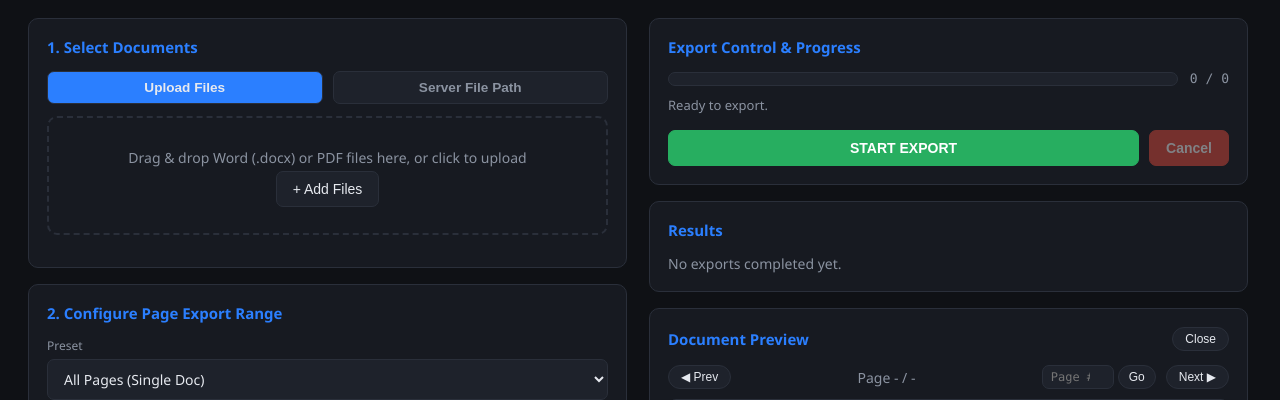
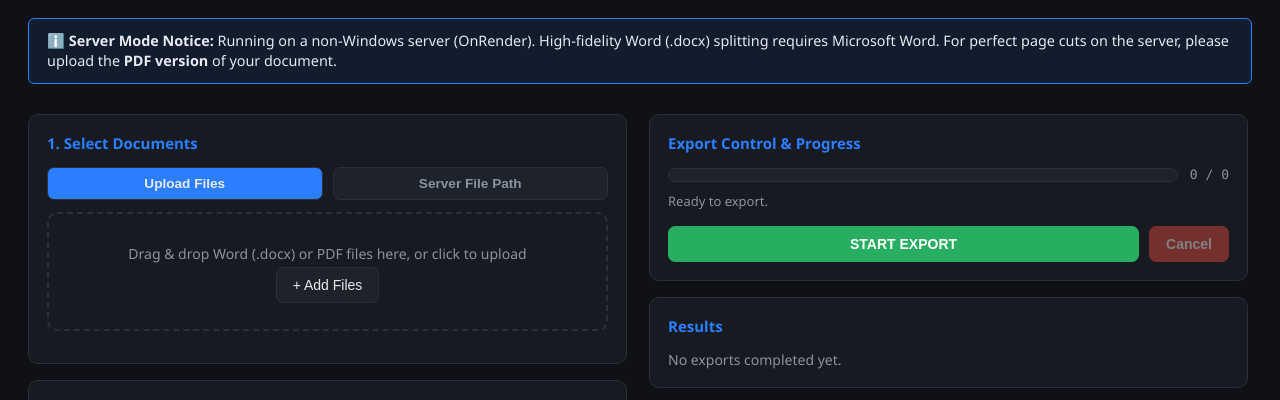
Before and after one commit to MR-KK54/word_pdf_exports, a Flask app: template word_exporter_pro/web/templates/index.html in a window 1280 px wide. Shown: the part 88-488 px from the top of the page. Run offline with Flask 3, Linux system fonts and the light colour scheme; the template is opened without the code that fills it, so the values that code supplies are empty.

Commit message:
Chore: restore server mode warning banner and styling for non-Windows hosts

```diff
--- a/static/style.css
+++ b/static/style.css
@@ -55,6 +55,18 @@ body {
   padding: 6px 14px;
   font-size: 12px;
   font-weight: 600;
+}
+
+.info-banner {
+  background: rgba(43, 127, 255, 0.1);
+  border: 1px solid var(--accent);
+  color: var(--text);
+  padding: 12px 18px;
+  border-radius: 6px;
+  margin-bottom: 12px;
+  font-size: 0.9rem;
+  line-height: 1.4;
+  grid-column: 1 / -1;
 }
 
 .header-actions {
--- a/word_exporter_pro/web/app.py
+++ b/word_exporter_pro/web/app.py
@@ -86,7 +86,17 @@ def _resolve_upload(name: str) -> str:
 
 @app.route("/")
 def index():
-    return render_template("index.html", default_output_dir=DEFAULT_OUTPUT_DIR)
+    try:
+        import pythoncom
+        import win32com.client
+        is_windows_com = (pythoncom is not None and win32com is not None)
+    except ImportError:
+        is_windows_com = False
+    return render_template(
+        "index.html",
+        default_output_dir=DEFAULT_OUTPUT_DIR,
+        is_windows_com=is_windows_com
+    )
 
 
 @app.route("/api/upload", methods=["POST"])
--- a/word_exporter_pro/web/templates/index.html
+++ b/word_exporter_pro/web/templates/index.html
@@ -19,6 +19,12 @@
   </header>
 
   <main class="layout">
+    {% if not is_windows_com %}
+    <div class="info-banner">
+      ℹ️ <strong>Server Mode Notice:</strong> Running on a non-Windows server (OnRender). High-fidelity Word (.docx) splitting requires Microsoft Word. For perfect page cuts on the server, please upload the <strong>PDF version</strong> of your document.
+    </div>
+    {% endif %}
+
     <section class="left">
       <div class="card card-active" id="step1">
         <h2>1. Select Documents</h2>
```
Also changed, not shown: word_exporter_pro/web/static/style.css (+12 -1 lines).
